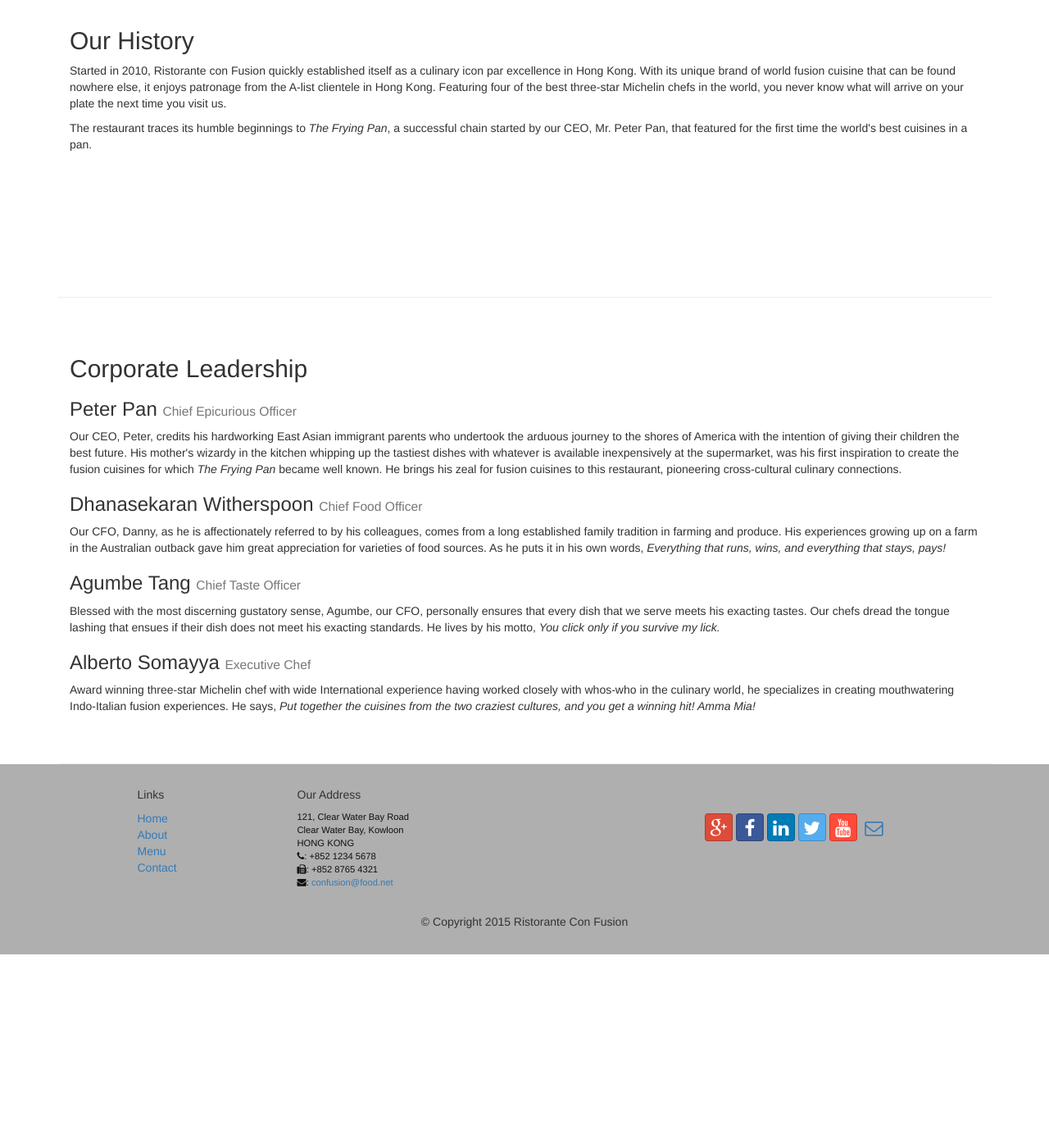
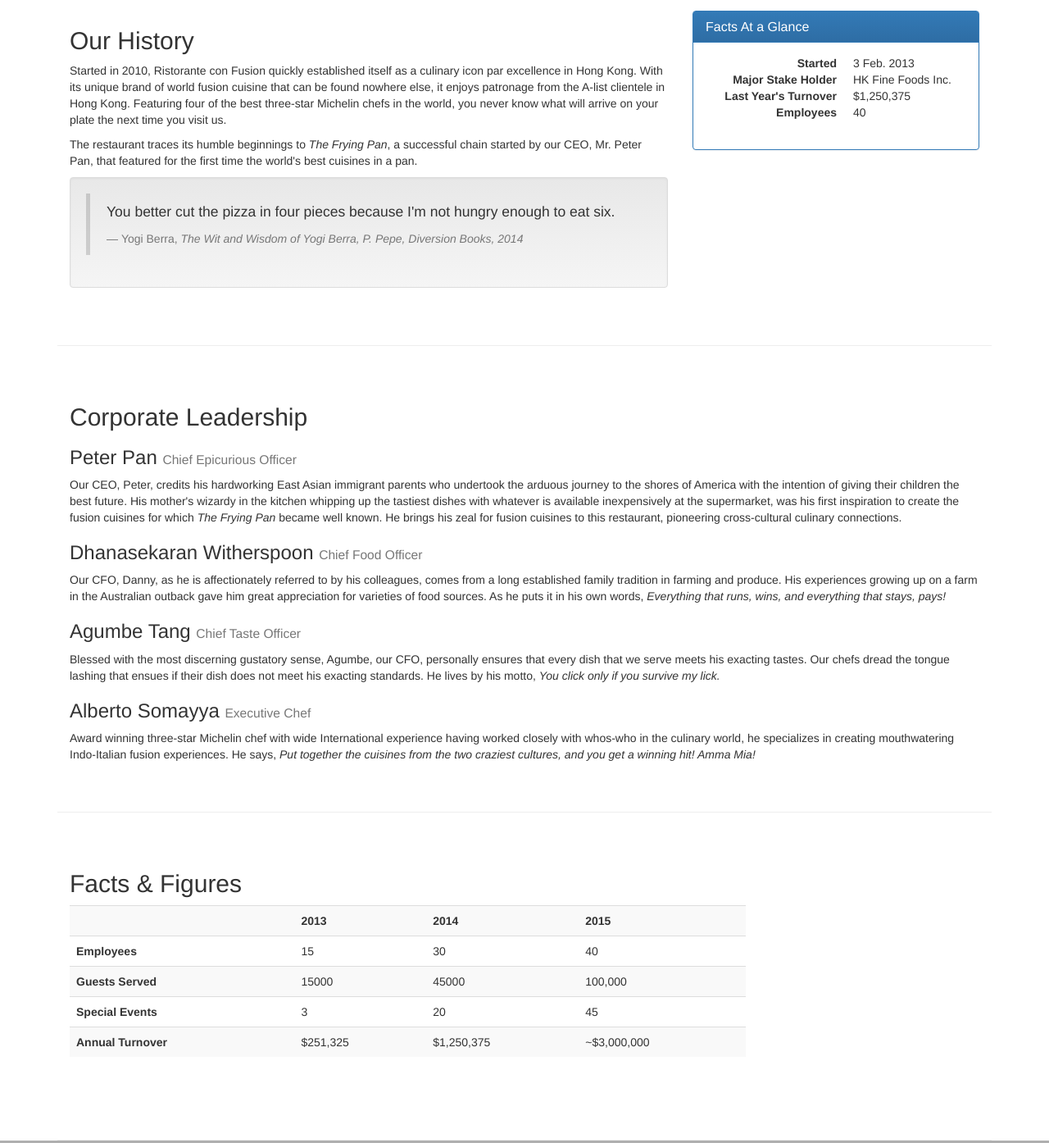
Before and after one commit to TaylorHuston/Coursera_FullStackNotes, a plain HTML site: page Course 2/conFusion/aboutus.html in a window 1280 px wide. Shown: the part 640-2034 px from the top of the page at 82% size. Before the commit the page ends 1804 px from the top, so only its background shows below. Drawn offline with nearby package versions, Linux system fonts and the light colour scheme.

Commit message:
Complete Course 2 Week 2 Exercise 2

```diff
--- a/Course 2/conFusion/aboutus.html
+++ b/Course 2/conFusion/aboutus.html
@@ -94,13 +94,38 @@
     </div>
 
     <div class="row row-content">
-      <div class="col-sm-12">
+      <div class="col-sm-8">
         <h2>Our History</h2>
         <p>Started in 2010, Ristorante con Fusion quickly established itself as a culinary icon par excellence in Hong Kong. With its unique brand of world fusion cuisine that can be found nowhere else, it enjoys patronage from the A-list clientele in Hong Kong. Featuring four of the best three-star Michelin chefs in the world, you never know what will arrive on your plate the next time you visit us.</p>
         <p>The restaurant traces its humble beginnings to <em>The Frying Pan</em>, a successful chain started by our CEO, Mr. Peter Pan, that featured for the first time the world's best cuisines in a pan.</p>
+              <div class="well">
+        <blockquote>
+          <p>You better cut the pizza in four pieces because I'm not hungry enough to eat six.</p>
+          <footer>Yogi Berra,
+            <cite>The Wit and Wisdom of Yogi Berra,
+                            P. Pepe, Diversion Books, 2014</cite>
+          </footer>
+        </blockquote>
       </div>
-      <div>
-        <p style="padding:20px;"></p>
+      </div>
+      <div class="col-sm-4">
+        <div class="panel panel-primary">
+          <div class="panel-heading">
+            <h3 class="panel-title">Facts At a Glance</h3>
+          </div>
+          <div class="panel-body">
+            <dl class="dl-horizontal">
+              <dt>Started</dt>
+              <dd>3 Feb. 2013</dd>
+              <dt>Major Stake Holder</dt>
+              <dd>HK Fine Foods Inc.</dd>
+              <dt>Last Year's Turnover</dt>
+              <dd>$1,250,375</dd>
+              <dt>Employees</dt>
+              <dd>40</dd>
+            </dl>
+          </div>
+        </div>
       </div>
     </div>
 
@@ -121,6 +146,51 @@
         <p style="padding:20px;"></p>
       </div>
     </div>
+
+    <div class="row row-content">
+      <div class="col-xs-12 col-sm-9">
+        <h2>Facts &amp; Figures</h2>
+        <div class="table-responsive">
+          <table class="table table-striped table-responsive">
+            <tr>
+              <td>&nbsp;</td>
+              <th>2013</th>
+              <th>2014</th>
+              <th>2015</th>
+            </tr>
+            <tr>
+              <th>Employees</th>
+              <td>15</td>
+              <td>30</td>
+              <td>40</td>
+            </tr>
+            <tr>
+              <th>Guests Served</th>
+              <td>15000</td>
+              <td>45000</td>
+              <td>100,000</td>
+            </tr>
+            <tr>
+              <th>Special Events</th>
+              <td>3</td>
+              <td>20</td>
+              <td>45</td>
+            </tr>
+            <tr>
+              <th>Annual Turnover</th>
+              <td>$251,325</td>
+              <td>$1,250,375</td>
+              <td>~$3,000,000</td>
+            </tr>
+          </table>
+        </div>
+      </div>
+      <div class="col-xs-12 col-sm-3">
+        <p style="padding:20px;"></p>
+      </div>
+    </div>
+
+
 
   </div>
 
```
Also changed, not shown: Course 2/conFusion/contactus.html (+61 -1 lines).
